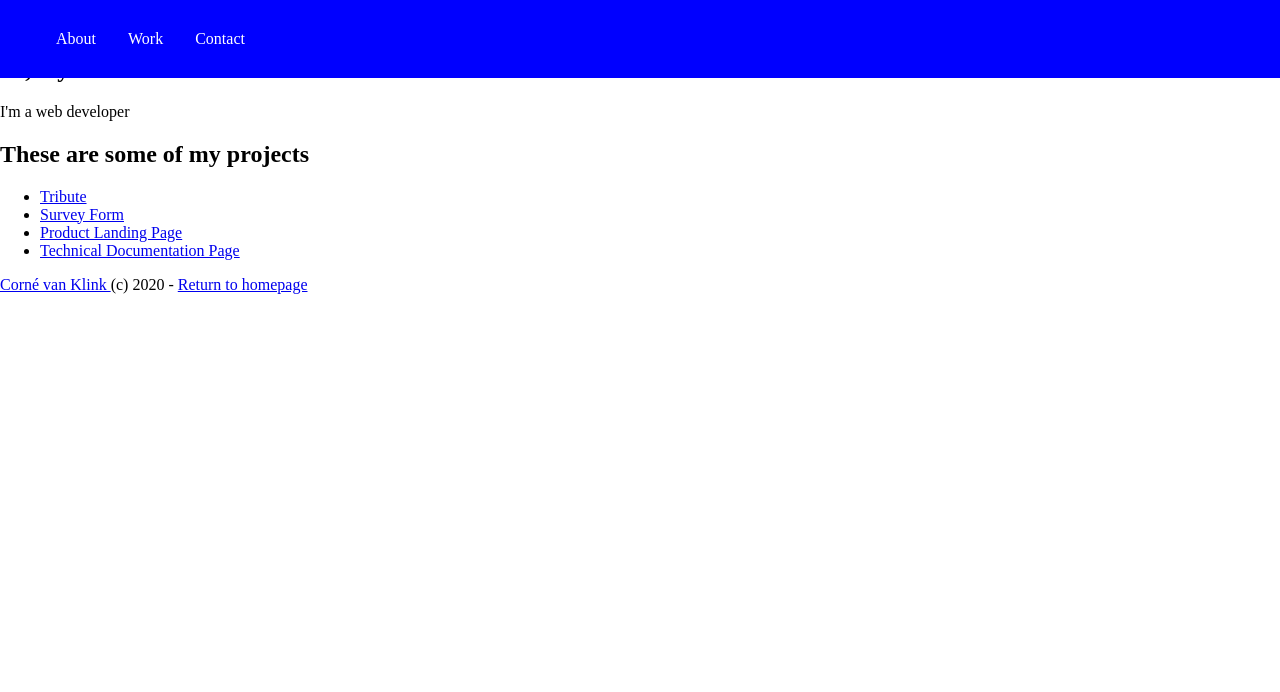
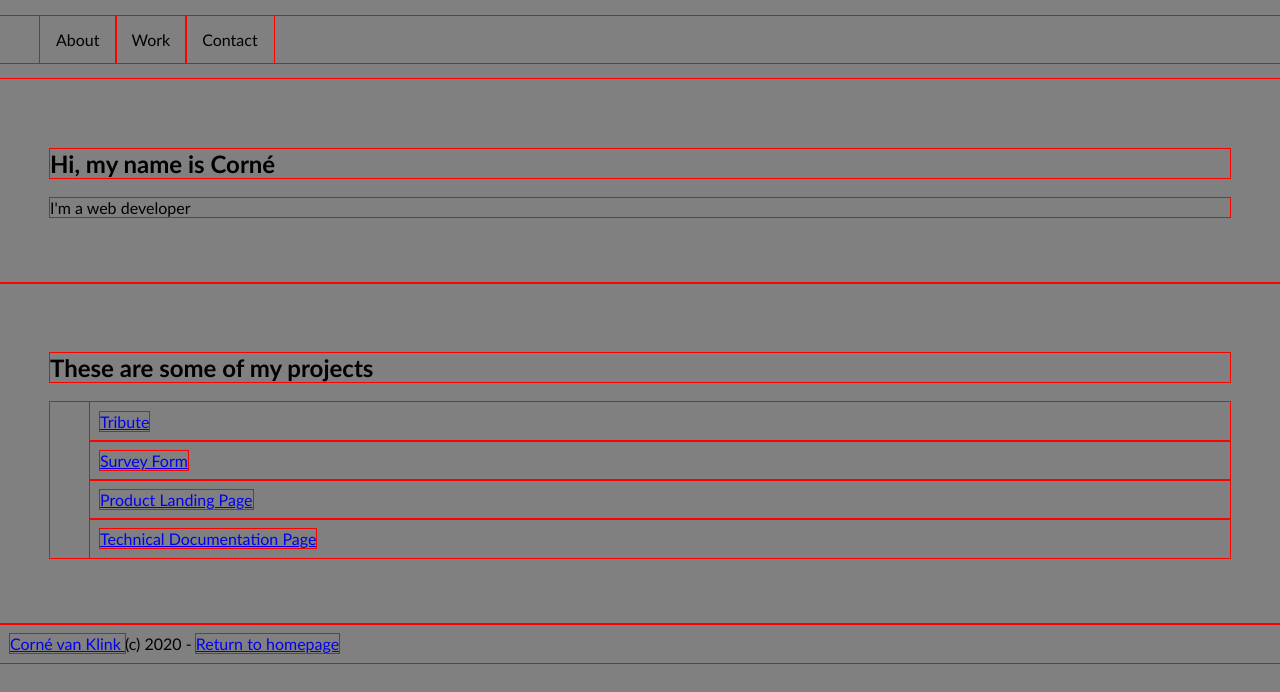
Before and after one commit to cornevanklink/portfolio, a plain HTML site: page pages/portfolio.html in a window 1280 px wide. Drawn offline with Linux system fonts and the light colour scheme; a web font is replaced by a local one.

Commit message:
Edited main css and portfolio css so I can rework them; added 'debugging tool' and variables

```diff
--- a/css/portfolio.css
+++ b/css/portfolio.css
@@ -1,11 +1,10 @@
 body {
     margin:0px;
+    background-color: grey;
 }
 
-/* Navigation */
+/* ------ Navigation ------ */
 nav {
-    position:absolute;
-    background-color:blue;
     width:100%;
 }
 
@@ -20,17 +19,38 @@ li#nav-item {
 
 li#nav-item a {
     display: block;
-    color: white;
+    color: black;
     text-align: center;
     padding: 14px 16px;
     text-decoration: none;
 }
 
 /* Change the link color to #111 (black) on hover */
-li a:hover {
-    background-color: #111;
+li#nav-item a:hover {
+    background-color: red;
 }
 
-section {
-    display:block;
+/* ------ Sections ------ */
+
+#welcome-section {
+    padding: 50px;
 }
+
+#projects {
+    padding: 50px;
+}
+
+.project-tile {
+    padding: 10px;
+    display: flex;
+    flex-direction: row;
+}
+
+
+
+
+/* ------ Footer ------ */
+
+footer {
+    padding: 10px;
+}
--- a/style.css
+++ b/style.css
@@ -1,7 +1,24 @@
+/* Main CSS-stylesheet */
+
+/* Color variables */
+:root {
+    --color1: blue;
+    --color2: red;
+
+}
+
+/* Debugging tool */
+/**/
+* {
+    outline: 1px solid red;
+}
+*/
+
+
 #nav {
     display: block;
 }
 
 body {
-    font-family: 'MontserratRegular';
+    font-family:'Trebuchet MS', Arial, sans-serif;
 }
```
Also changed, not shown: index.html (+3 -1 lines), pages/portfolio.html (+0 -1 lines).
